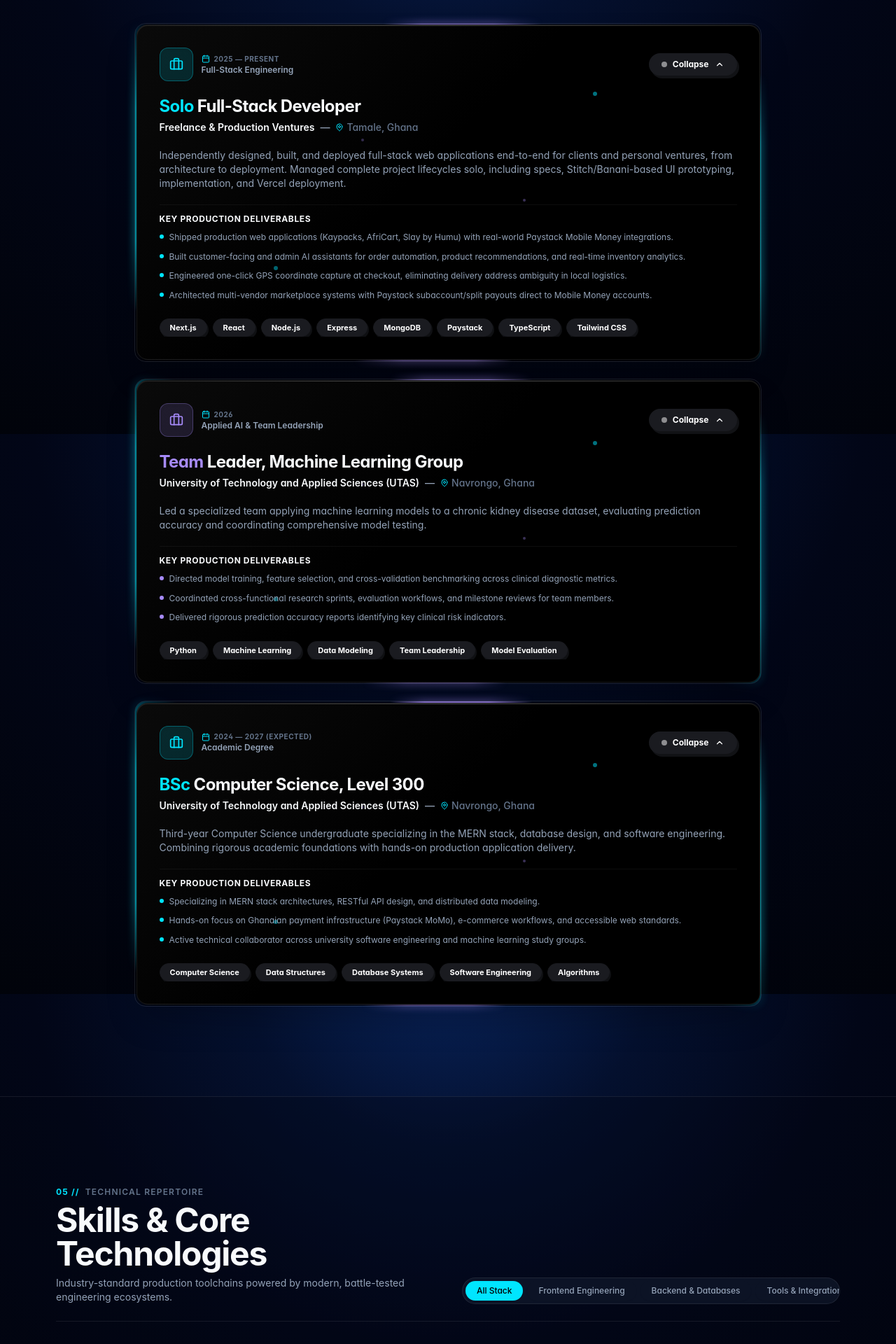
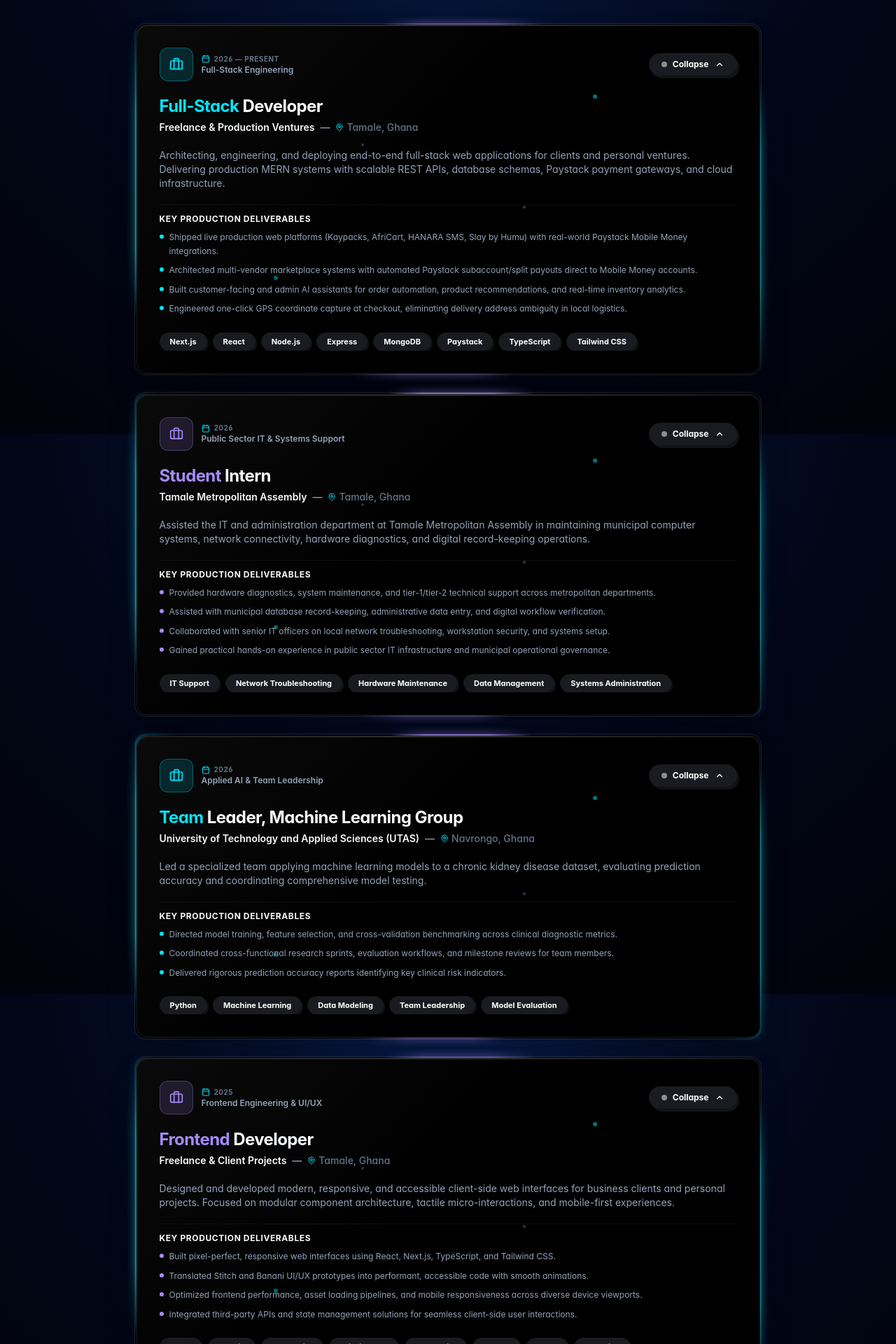
Before and after one commit to hmfareed/My-portfolio, a Next.js app: page / in a window 1280 px wide. Shown: the part 5780-7700 px from the top of the page at 70% size. Built offline with nearby package versions, Linux system fonts and the light colour scheme.

Commit message:
feat: add experience data and timeline section component

```diff
--- a/src/components/sections/Experience.tsx
+++ b/src/components/sections/Experience.tsx
@@ -15,7 +15,7 @@ const springTransition = {
 
 export default function Experience() {
   // All experience milestone cards unfolded by default
-  const [expandedIndices, setExpandedIndices] = useState<number[]>([0, 1, 2, 3]);
+  const [expandedIndices, setExpandedIndices] = useState<number[]>([0, 1, 2, 3, 4]);
 
   const toggleExpand = (idx: number) => {
     setExpandedIndices((prev) =>
--- a/src/data/experience.ts
+++ b/src/data/experience.ts
@@ -11,20 +11,36 @@ export interface ExperienceItem {
 
 export const experienceData: ExperienceItem[] = [
   {
-    period: '2025 — Present',
-    role: 'Solo Full-Stack Developer',
+    period: '2026 — Present',
+    role: 'Full-Stack Developer',
     organization: 'Freelance & Production Ventures',
     location: 'Tamale, Ghana',
     type: 'Full-Stack Engineering',
     description:
-      'Independently designed, built, and deployed full-stack web applications end-to-end for clients and personal ventures, from architecture to deployment. Managed complete project lifecycles solo, including specs, Stitch/Banani-based UI prototyping, implementation, and Vercel deployment.',
+      'Architecting, engineering, and deploying end-to-end full-stack web applications for clients and personal ventures. Delivering production MERN systems with scalable REST APIs, database schemas, Paystack payment gateways, and cloud infrastructure.',
     highlights: [
-      'Shipped production web applications (Kaypacks, AfriCart, Slay by Humu) with real-world Paystack Mobile Money integrations.',
+      'Shipped live production web platforms (Kaypacks, AfriCart, HANARA SMS, Slay by Humu) with real-world Paystack Mobile Money integrations.',
+      'Architected multi-vendor marketplace systems with automated Paystack subaccount/split payouts direct to Mobile Money accounts.',
       'Built customer-facing and admin AI assistants for order automation, product recommendations, and real-time inventory analytics.',
       'Engineered one-click GPS coordinate capture at checkout, eliminating delivery address ambiguity in local logistics.',
-      'Architected multi-vendor marketplace systems with Paystack subaccount/split payouts direct to Mobile Money accounts.',
     ],
     technologies: ['Next.js', 'React', 'Node.js', 'Express', 'MongoDB', 'Paystack', 'TypeScript', 'Tailwind CSS'],
+  },
+  {
+    period: '2026',
+    role: 'Student Intern',
+    organization: 'Tamale Metropolitan Assembly',
+    location: 'Tamale, Ghana',
+    type: 'Public Sector IT & Systems Support',
+    description:
+      'Assisted the IT and administration department at Tamale Metropolitan Assembly in maintaining municipal computer systems, network connectivity, hardware diagnostics, and digital record-keeping operations.',
+    highlights: [
+      'Provided hardware diagnostics, system maintenance, and tier-1/tier-2 technical support across metropolitan departments.',
+      'Assisted with municipal database record-keeping, administrative data entry, and digital workflow verification.',
+      'Collaborated with senior IT officers on local network troubleshooting, workstation security, and systems setup.',
+      'Gained practical hands-on experience in public sector IT infrastructure and municipal operational governance.',
+    ],
+    technologies: ['IT Support', 'Network Troubleshooting', 'Hardware Maintenance', 'Data Management', 'Systems Administration'],
   },
   {
     period: '2026',
@@ -42,6 +58,22 @@ export const experienceData: ExperienceItem[] = [
     technologies: ['Python', 'Machine Learning', 'Data Modeling', 'Team Leadership', 'Model Evaluation'],
   },
   {
+    period: '2025',
+    role: 'Frontend Developer',
+    organization: 'Freelance & Client Projects',
+    location: 'Tamale, Ghana',
+    type: 'Frontend Engineering & UI/UX',
+    description:
+      'Designed and developed modern, responsive, and accessible client-side web interfaces for business clients and personal projects. Focused on modular component architecture, tactile micro-interactions, and mobile-first experiences.',
+    highlights: [
+      'Built pixel-perfect, responsive web interfaces using React, Next.js, TypeScript, and Tailwind CSS.',
+      'Translated Stitch and Banani UI/UX prototypes into performant, accessible code with smooth animations.',
+      'Optimized frontend performance, asset loading pipelines, and mobile responsiveness across diverse device viewports.',
+      'Integrated third-party APIs and state management solutions for seamless client-side user interactions.',
+    ],
+    technologies: ['React', 'Next.js', 'TypeScript', 'Tailwind CSS', 'JavaScript', 'HTML5', 'CSS3', 'UI Design'],
+  },
+  {
     period: '2024 — 2027 (Expected)',
     role: 'BSc Computer Science, Level 300',
     organization: 'University of Technology and Applied Sciences (UTAS)',
```
